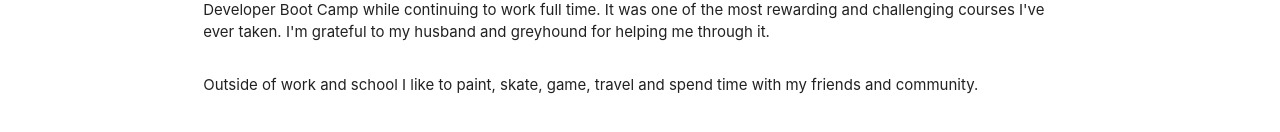
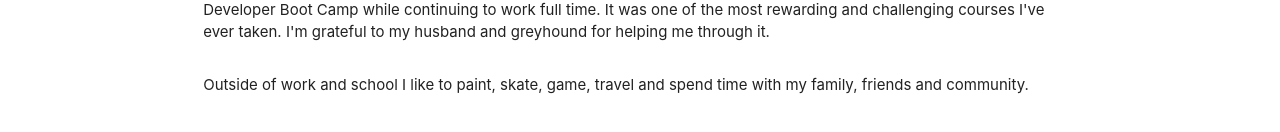
Before and after one commit to DanZosh/daniel-maier, a React (Create React App) app: page / in a window 1280 px wide. Shown: the part 534-666 px from the top of the page. Built offline with nearby package versions, Linux system fonts and the light colour scheme.

Commit message:
slight change to working in about me"

```diff
--- a/src/components/pages/About.js
+++ b/src/components/pages/About.js
@@ -12,7 +12,7 @@ function About() {
                     I took the opportunity during Covid winter to diversity my skill set and joined the University of Washington Full Stack Web Developer Boot Camp while continuing to work full time. It was one of the most rewarding and challenging courses I've ever taken. I'm grateful to my husband and greyhound for helping me through it.
                     </p>
                     <p className="col ">
-                    Outside of work and school I like to paint, skate, game, travel and spend time with my friends and community.
+                    Outside of work and school I like to paint, skate, game, travel and spend time with my family, friends and community.
                     </p>
                 </div>
             </div>
```
